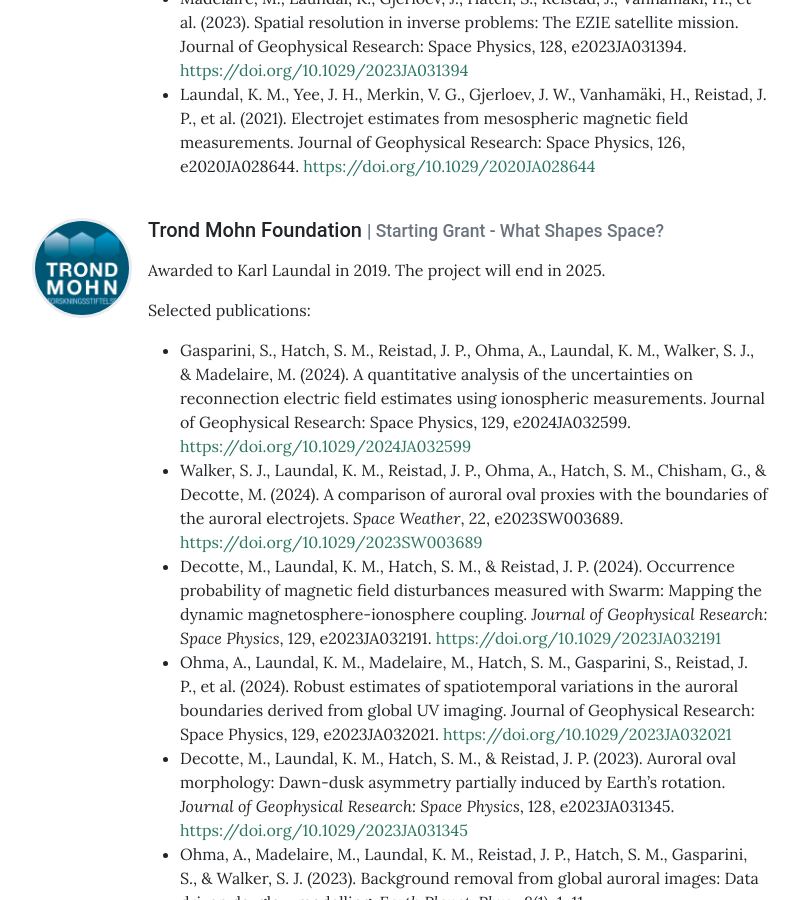
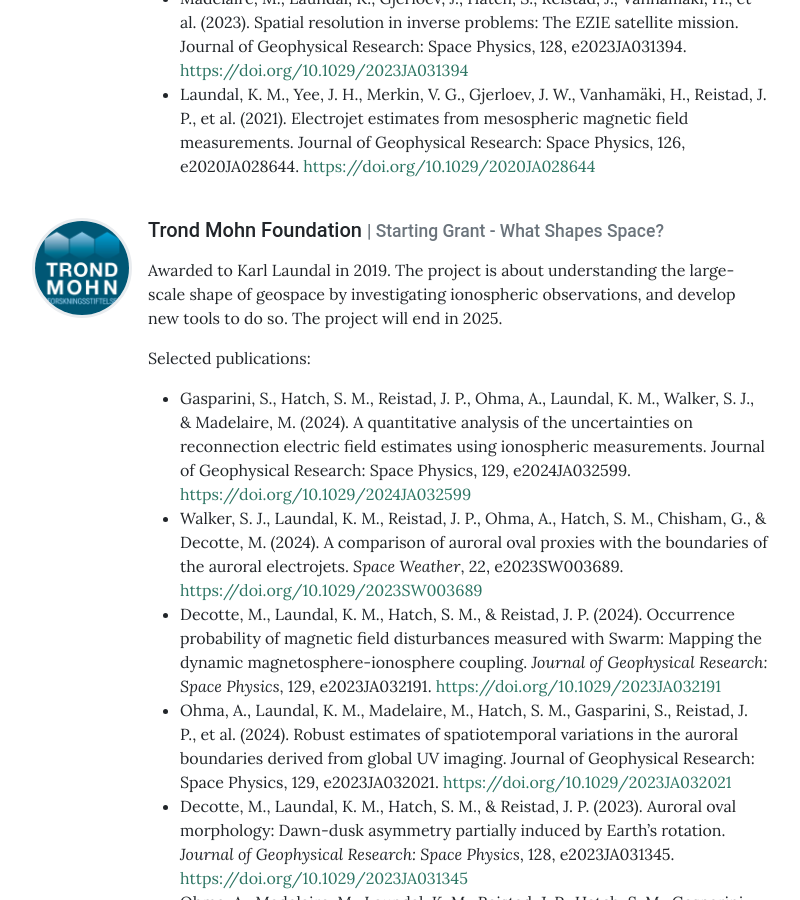
Before and after one commit to DynaMIT-uib/DynaMIT-uib.github.io, a Jekyll site: the page built from pages/projects.md, in a window 1280 px wide and 900 px high, scrolled down 473 px. Shown: the whole window, without its empty margins (240-1040 px from the left). Built offline with Jekyll 4.4.1, drawn with Linux system fonts in a browser that asks for light colours.

Commit message:
minor edits

```diff
--- a/_data/Projects.yml
+++ b/_data/Projects.yml
@@ -16,7 +16,7 @@ Projects:
     role: Starting Grant - What Shapes Space?
     image: assets/theme/images/tms.jpg # Can be external link
     description: |
-      Awarded to Karl Laundal in 2019. The project will end in 2025.
+      Awarded to Karl Laundal in 2019. The project is about understanding the large-scale shape of geospace by investigating ionospheric observations, and develop new tools to do so. The project will end in 2025.
 
       Selected publications:
       - Gasparini, S., Hatch, S. M., Reistad, J. P., Ohma, A., Laundal, K. M., Walker, S. J., & Madelaire, M. (2024). A quantitative analysis of the uncertainties on reconnection electric field estimates using ionospheric measurements. Journal of Geophysical Research: Space Physics, 129, e2024JA032599. [https://doi.org/10.1029/2024JA032599](https://doi.org/10.1029/2024JA032599)
--- a/_data/code.yml
+++ b/_data/code.yml
@@ -5,7 +5,9 @@ code:
     role: https://github.com/DynaMIT-uib/DynaMIT_1D
     image: assets/theme/images/dynamit.png # Can be external link
     description: | # Can be Markdown
-      Code to reproduce the simulations and figures in Laundal, K. M., Hatch, S. M., Reistad, J. P., Ohma, A., Tenfjord, P., & Madelaire, M. (2024). How the ionosphere responds dynamically to magnetospheric forcing. Geophysical Research Letters, 51, e2024GL108695. [https://doi.org/10.1029/2024GL108695](https://doi.org/10.1029/2024GL108695)
+      Code to reproduce the simulations and figures in
+
+      Laundal, K. M., Hatch, S. M., Reistad, J. P., Ohma, A., Tenfjord, P., & Madelaire, M. (2024). How the ionosphere responds dynamically to magnetospheric forcing. Geophysical Research Letters, 51, e2024GL108695. [https://doi.org/10.1029/2024GL108695](https://doi.org/10.1029/2024GL108695)
 
   - name: Lompe
     role: https://github.com/klaundal/lompe
@@ -21,7 +23,7 @@ code:
     role: https://github.com/klaundal/pyamps
     image: assets/theme/images/pyamps.png # Can be external link
     description: |
-      AMPS (Average Magnetic Field and Polar current System) is an empirical model of the global ionospheric magnetic field and current system, based on measurements from ESA's Swarm satellites. PI: Karl Laundal. [Web app](https://pyamps.uib.no/)
+      AMPS (Average Magnetic Field and Polar current System) is an empirical model of the global ionospheric magnetic field and current system, based on measurements from ESA's Swarm satellites. PI: Karl Laundal. [Click here to go to web app](https://pyamps.uib.no/)
 
       Main AMPS paper: Laundal, K. M., Finlay, C. C., Olsen, N. & Reistad, J. P. (2018), Solar wind and seasonal influence on ionospheric currents from Swarm and CHAMP measurements, Journal of Geophysical Research - Space Physics. [doi:10.1029/2018JA025387](https://doi.org/10.1029/2018JA025387)
 
```
